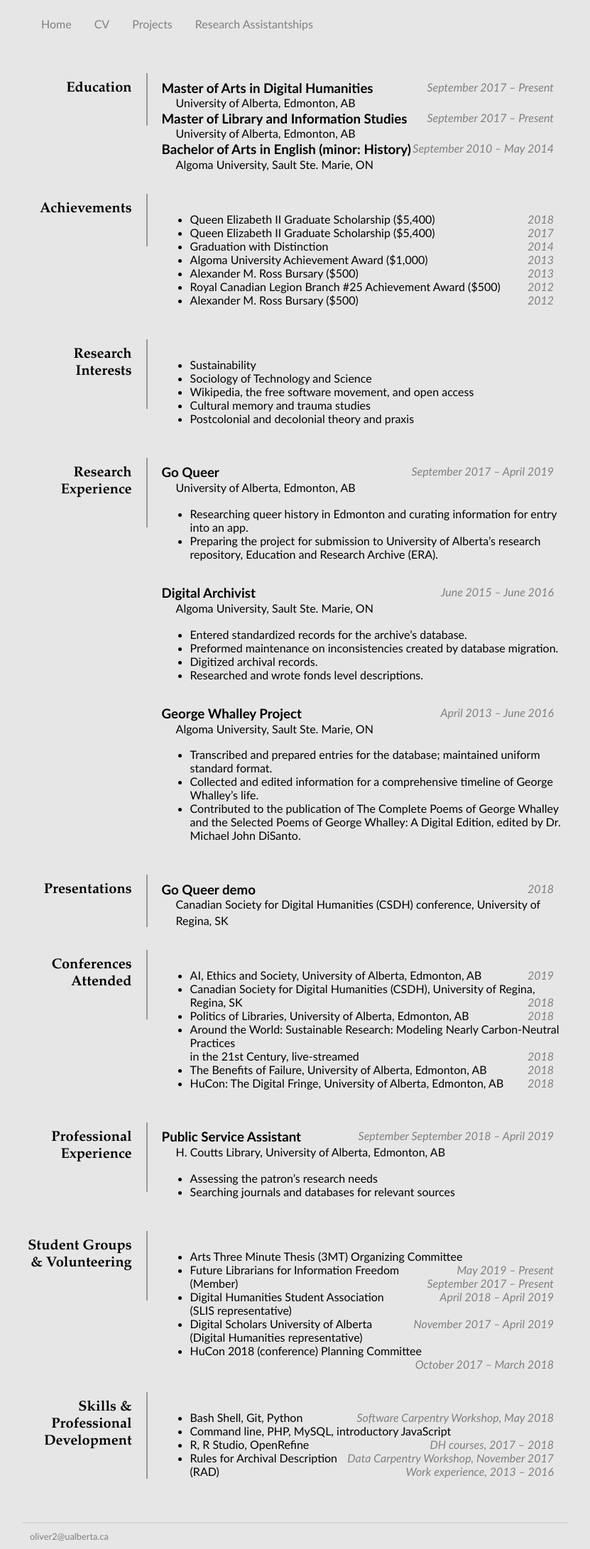
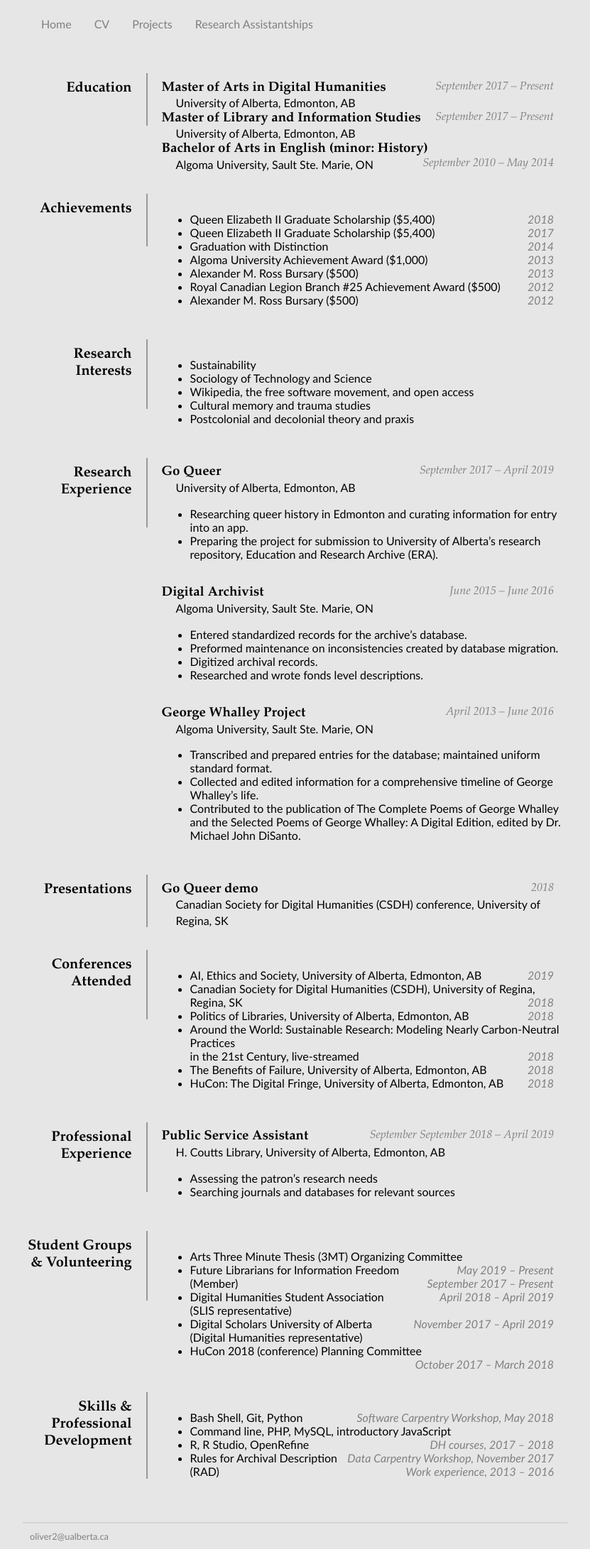
Before and after one commit to k-j-oliver/k-j-oliver.github.io, a Jekyll site: the page built from CV/index.html, in a window 1280 px wide. Shown: the whole page at 71% size, without its empty margins (224-1055 px from the left). Built offline with Jekyll 4.4.1, drawn with Linux system fonts in a browser that asks for light colours.

Commit message:
Update main.css

```diff
--- a/css/main.css
+++ b/css/main.css
@@ -77,6 +77,8 @@
 
 dd h3 {
 	margin: -0.5px 0;
+	font-family:'Garamond', 'EB Garamond', 'Serif';
+	font-weight: bold;
 }
 
 .cv p {
```
